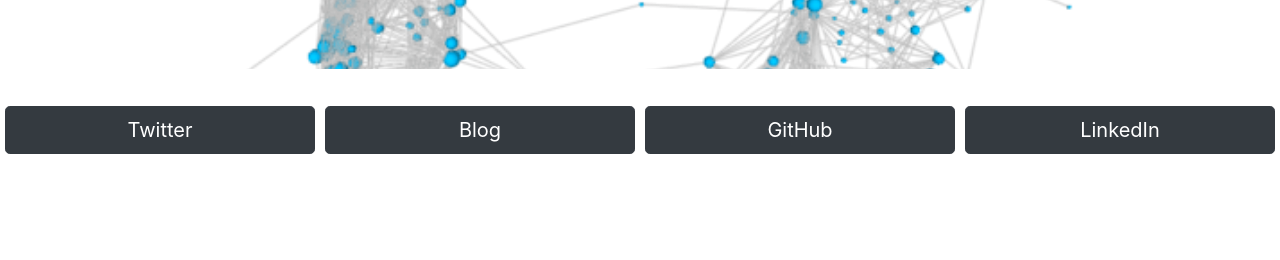
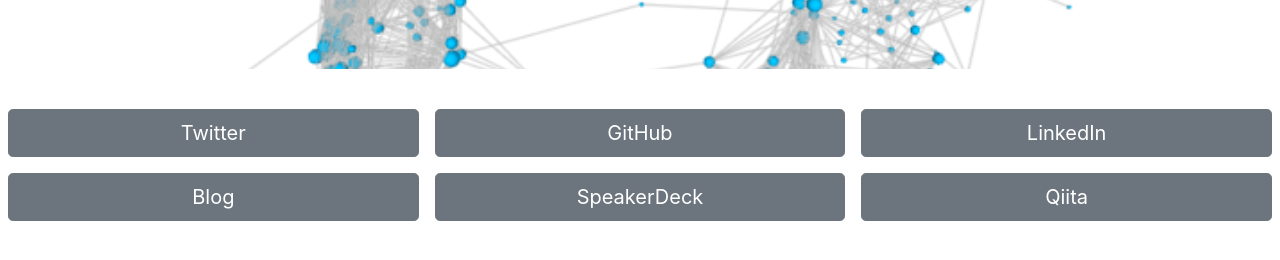
Before and after one commit to takami228/landingpage, a plain HTML site: page index.html in a window 1280 px wide. Shown: the part 232-492 px from the top of the page. Drawn offline with nearby package versions, Linux system fonts and the light colour scheme.

Commit message:
Add Slide & Qiita Contents

```diff
--- a/index.css
+++ b/index.css
@@ -7,31 +7,31 @@
     background-position: center 45%;
 }
 
-.col-lg-3{
-    padding-right: 5px;
-    padding-left: 5px;
-    padding-top: 5px;
-    padding-bottom: 5px;
+.col-lg-4{
+    padding-right: 8px;
+    padding-left: 8px;
+    padding-top: 8px;
+    padding-bottom: 8px;
 }
 
-.col-md-3{
-    padding-right: 5px;
-    padding-left: 5px;
-    padding-top: 5px;
-    padding-bottom: 5px;
+.col-md-4{
+    padding-right: 8px;
+    padding-left: 8px;
+    padding-top: 8px;
+    padding-bottom: 8px;
 }
 
-.col-sm-3{
-    padding-right: 5px;
-    padding-left: 5px;
-    padding-top: 5px;
-    padding-bottom: 5px;
+.col-sm-4{
+    padding-right: 8px;
+    padding-left: 8px;
+    padding-top: 8px;
+    padding-bottom: 8px;
 }
 
 
-.col-xs-3{
-    padding-right: 5px;
-    padding-left: 5px;
-    padding-top: 5px;
-    padding-bottom: 5px;
+.col-xs-4{
+    padding-right: 8px;
+    padding-left: 8px;
+    padding-top: 8px;
+    padding-bottom: 8px;
 }
--- a/index.html
+++ b/index.html
@@ -19,28 +19,42 @@
     </div>
     <div class="container-fluid text-center">
         <div class="row">
-            <div class="col-lg-3 col-md-3 col-sm-6 col-xs-6">
+            <div class="col-lg-4 col-md-4 col-sm-6 col-xs-6">
                 <a href="https://twitter.com/takamii228">
-                <button type="button" class="btn btn-dark btn-lg btn-block">
+                <button type="button" class="btn btn-secondary btn-lg btn-block">
                     Twitter
                 </button></a>
             </div>
-            <div class="col-lg-3 col-md-3 col-sm-6 col-xs-6">
-                    <a href="https://takamii.hatenablog.com/">
-                    <button type="button" class="btn btn-dark btn-lg btn-block">
-                        Blog
-                    </button></a>
-            </div>
-            <div class="col-lg-3 col-md-3 col-sm-6 col-xs-6">
+            <div class="col-lg-4 col-md-4 col-sm-6 col-xs-6">
                 <a href="https://github.com/takami228">
-                <button type="button" class="btn btn-dark btn-lg btn-block">
+                <button type="button" class="btn btn-secondary btn-lg btn-block">
                     GitHub
                 </button></a>
             </div>
-            <div class="col-lg-3 col-md-3 col-sm-6 col-xs-6">
+            <div class="col-lg-4 col-md-4 col-sm-6 col-xs-6">
                 <a href="https://www.linkedin.com/in/takamii228/">
-                <button type="button" class="btn btn-dark btn-lg btn-block">
+                <button type="button" class="btn btn-secondary btn-lg btn-block">
                     LinkedIn
+                </button></a>
+            </div>
+        </div>
+        <div class="row">
+            <div class="col-lg-4 col-md-4 col-sm-6 col-xs-6">
+                <a href="https://takamii.hatenablog.com/">
+                <button type="button" class="btn btn-secondary btn-lg btn-block">
+                    Blog
+                </button></a>
+            </div>
+            <div class="col-lg-4 col-md-4 col-sm-6 col-xs-6">
+                <a href="https://speakerdeck.com/takamii228">
+                <button type="button" class="btn btn-secondary btn-lg btn-block">
+                    SpeakerDeck
+                </button></a>
+            </div>
+            <div class="col-lg-4 col-md-4 col-sm-6 col-xs-6">
+                <a href="https://qiita.com/takamii228">
+                <button type="button" class="btn btn-secondary btn-lg btn-block">
+                    Qiita
                 </button></a>
             </div>
         </div>
```
